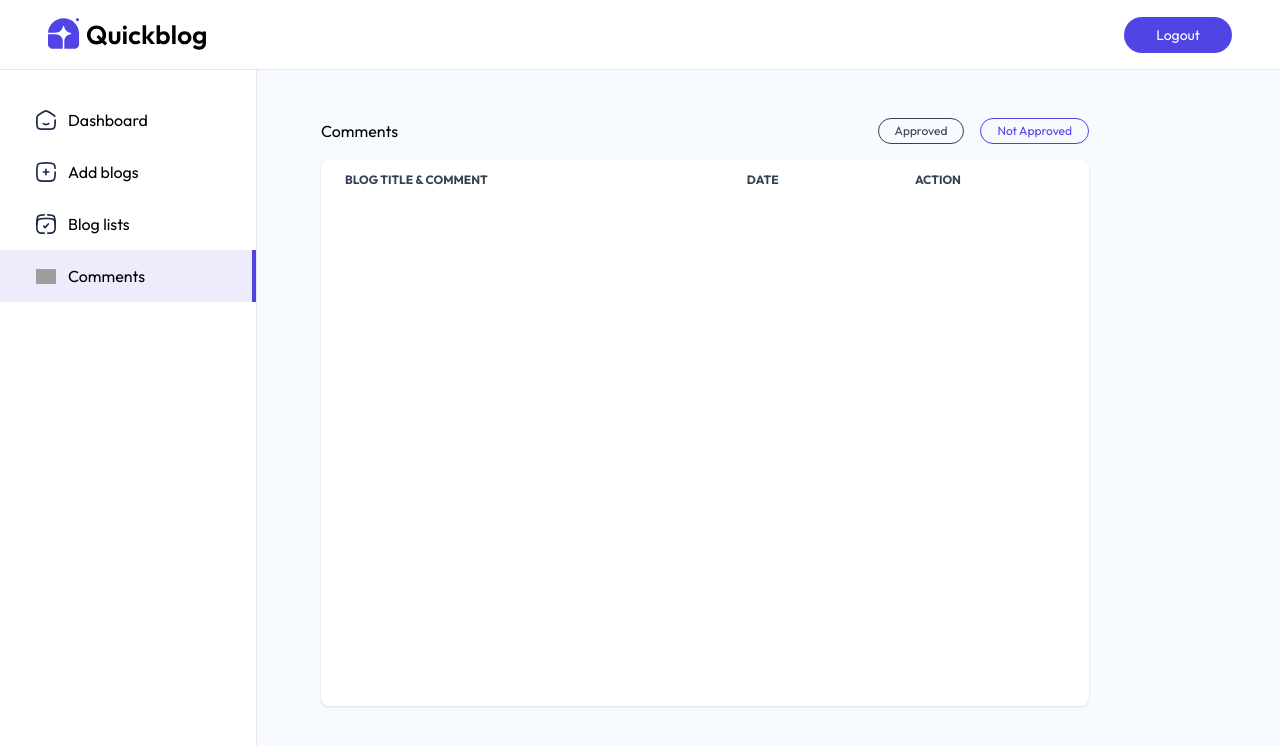
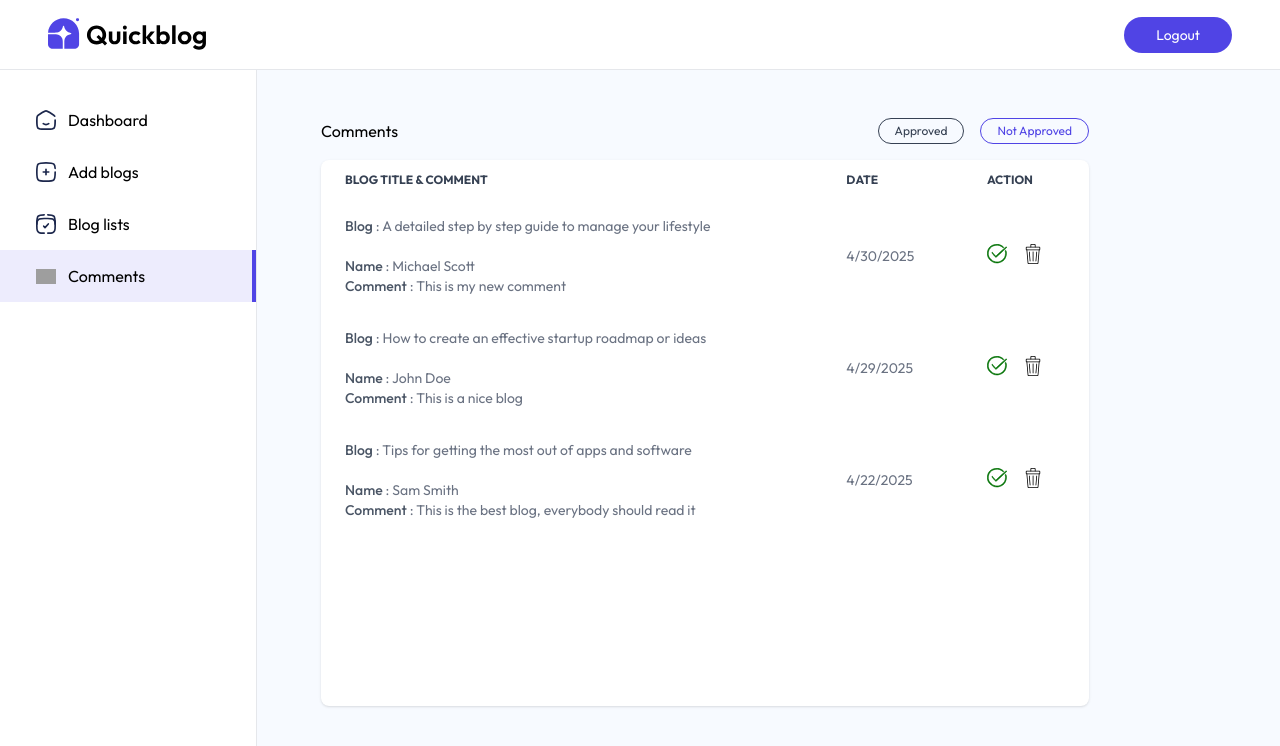
Before and after one commit to Vanshikathakur04/QuickBlog---App, a React (Vite) app in the folder client/: page /admin/comments in a window 1280 px wide. Shown: the top 746 px of the page. Built offline with nearby package versions, Linux system fonts and the light colour scheme; grey boxes are pictures that could not be loaded.

Commit message:
Add comment approval status UI with conditional rendering

```diff
--- a/client/src/components/admin/CommentTableItem.jsx
+++ b/client/src/components/admin/CommentTableItem.jsx
@@ -1,10 +1,36 @@
 import React from 'react'
+import { assets } from '../../assets/assets';
 
-const CommentTableItem = () => {
+const CommentTableItem = ({ comment, fetchComments }) => {
+
+  const { blog, createdAt, _id } = comment;
+  const BlogDate = new Date(createdAt);
+
+
   return (
-    <div>
-
-    </div>
+    <tr className='order-y border-gray-300'>
+      <td className="px-6 py-4">
+        <b className='font-medium text-gray-600'>Blog</b> : {blog.title}
+        <br />
+        <br />
+        <b className='font-medium text-gray-600'>Name</b> : {comment.name}
+        <br />
+        <b className='font-medium text-gray-600'>Comment</b> : {comment.content}
+      </td>
+      <td className='px-6 py-4 max-sm:hidden'>
+        {BlogDate.toLocaleDateString()}
+      </td>
+      <td className='px-6 py-4'>
+        <div className='inline-flex items-center gap-4'>
+          {
+            !comment.isApproved ?
+              <img src={assets.tick_icon} className='w-5 hover:scale-110 transition-all cursor-pointer' /> :
+              <p className='text-xs border border-green-600 bg-green-100 text-green-600 rounded-full px-3 py-1'>Approved</p>
+          }
+          <img src={assets.bin_icon} alt="" className='w-5 hover:scale-110 transition-all cursor-pointer' />
+        </div>
+      </td>
+    </tr>
   )
 }
 
```
